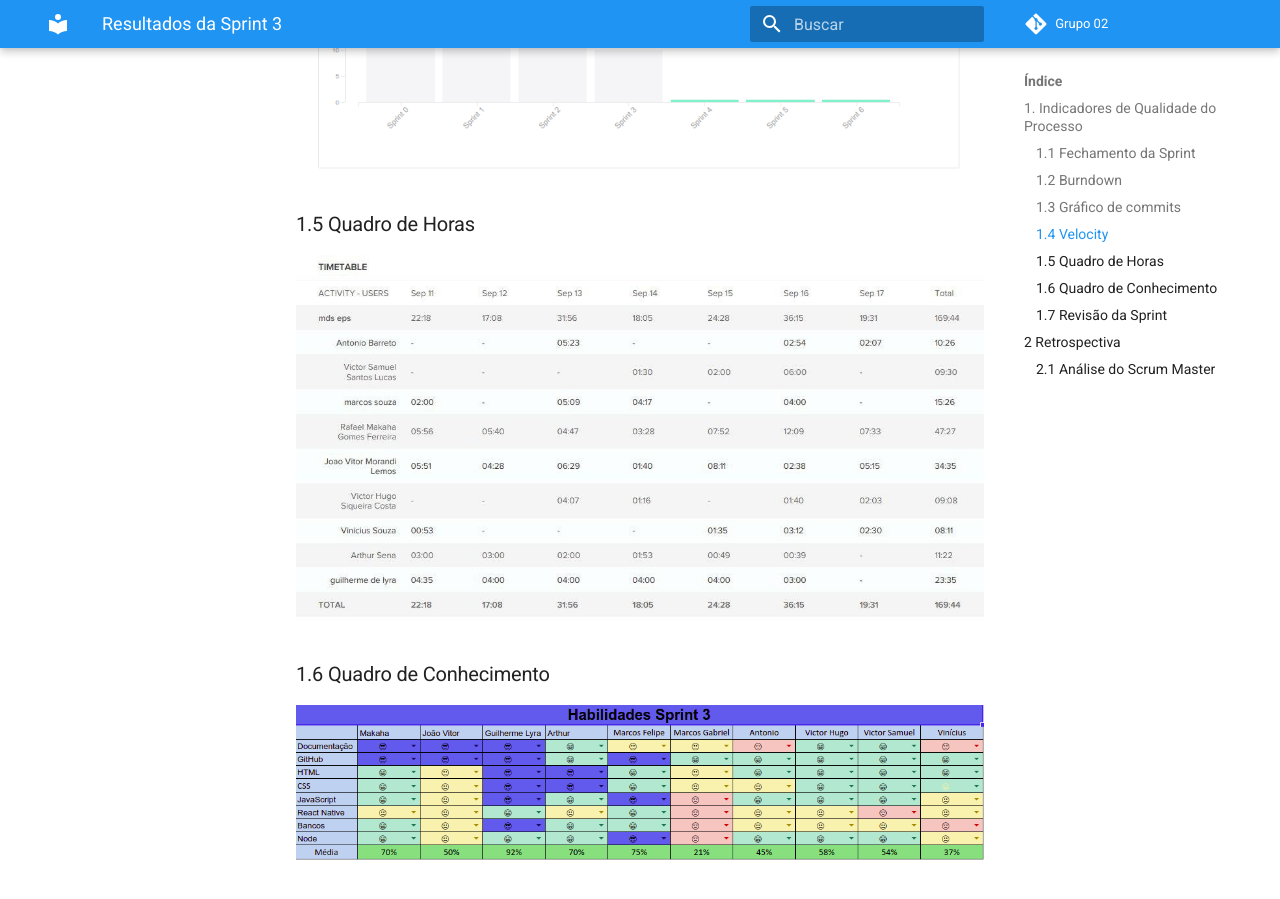
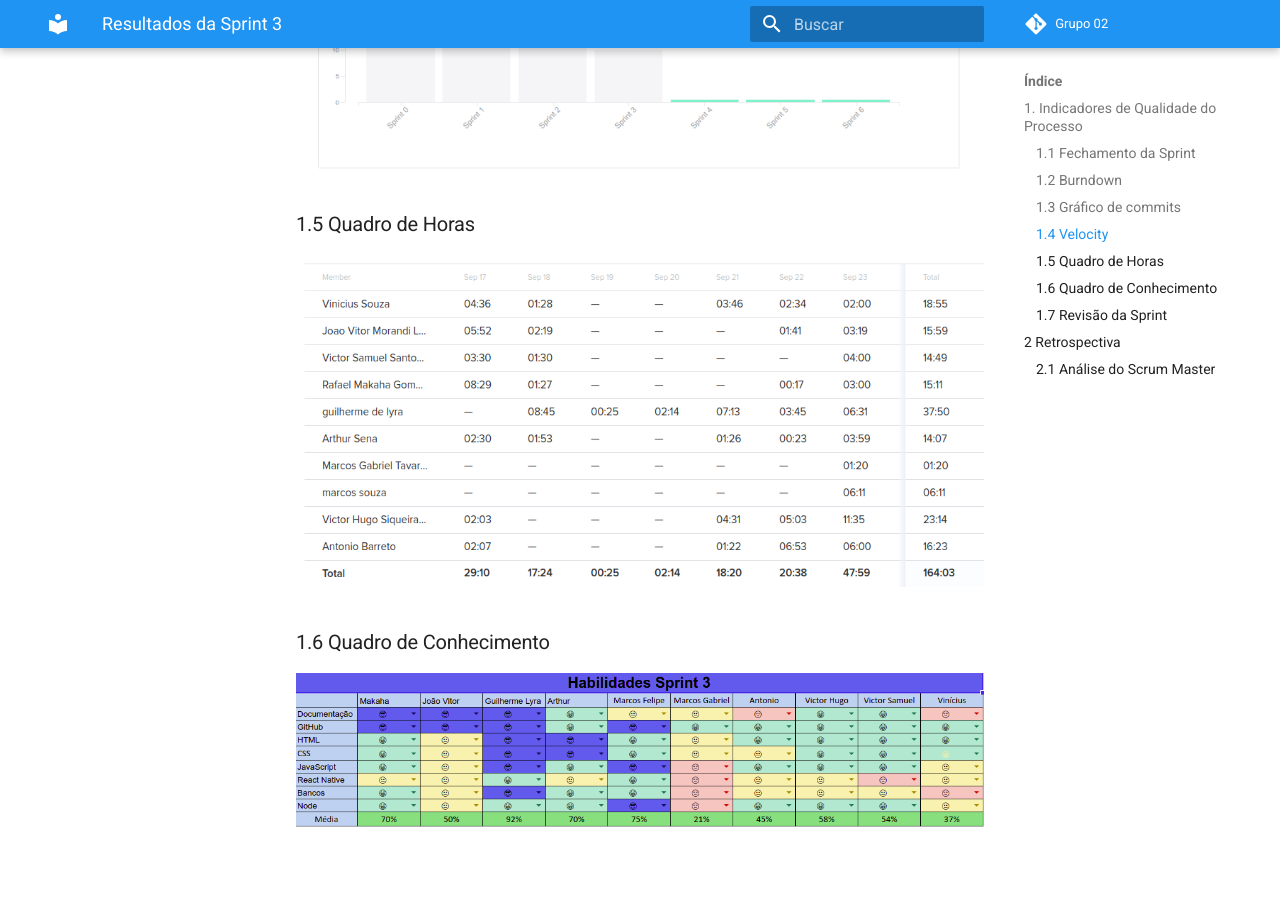
Before and after one commit to fga-eps-mds/2020.1-GaiaDex-wiki, an MkDocs documentation site: the page built from docs/sprints/sprint3/results.md, in a window 1280 px wide and 900 px high, scrolled down 3959 px. Built offline with MkDocs 1.6.1 and Material for MkDocs 9.7.7, drawn with Linux system fonts in a browser that asks for light colours; comment, search, counter and statistics services are not loaded; old or Windows-style settings are respelled for this version of MkDocs.

Commit message:
Fix hours sprint 3 results.

```diff
--- a/docs/sprints/sprint3/results.md
+++ b/docs/sprints/sprint3/results.md
@@ -74,7 +74,7 @@ Abaixo segue o gráfico de _commits_ referente ao backend do projeto.
 
 ### 1.5 Quadro de Horas
 
-![](img/hours.jpg)
+![](img/hours.png)
 
 ### 1.6 Quadro de Conhecimento
 
```
Also changed, not shown: docs/sprints/sprint3/img/hours.jpg (deleted), docs/sprints/sprint3/img/hours.png (added).
